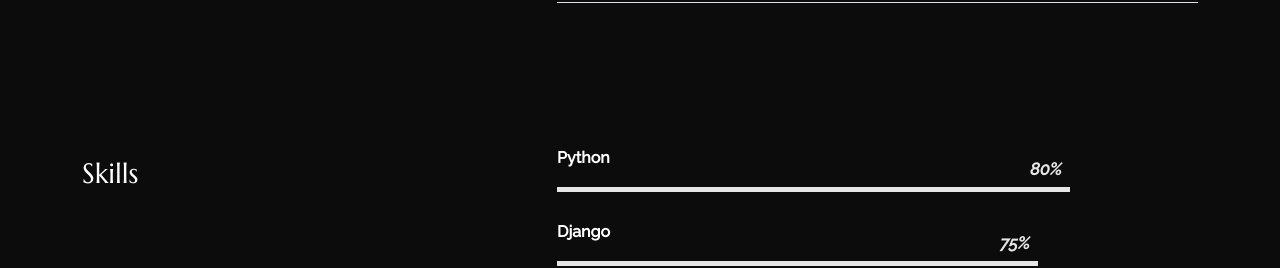
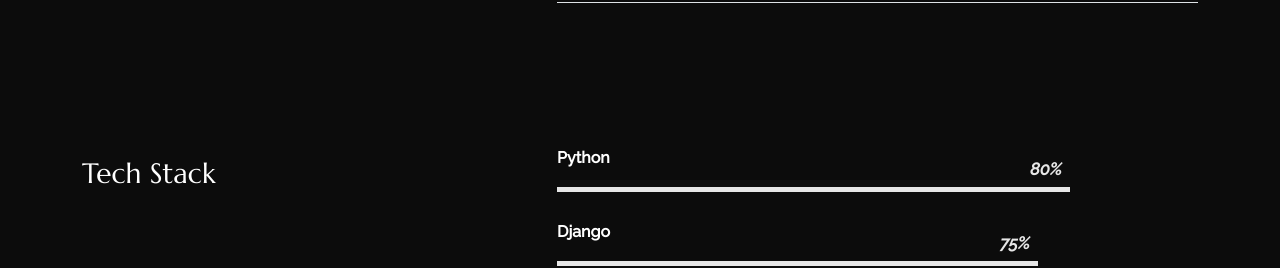
Before and after one commit to Raudin/muga-portfolio, a React (Create React App) app: page /about in a window 1280 px wide. Shown: the part 998-1266 px from the top of the page. Built offline with nearby package versions, Linux system fonts and the light colour scheme.

Commit message:
Update index.js

```diff
--- a/src/pages/about/index.js
+++ b/src/pages/about/index.js
@@ -78,7 +78,7 @@
         </Row>
         <Row className="sec_sp">
           <Col lg="5">
-            <h3 className="color_sec py-4">Skills</h3>
+            <h3 className="color_sec py-4">Tech Stack</h3>
           </Col>
           <Col lg="7">
             {skills.map((data, i) => {
```
